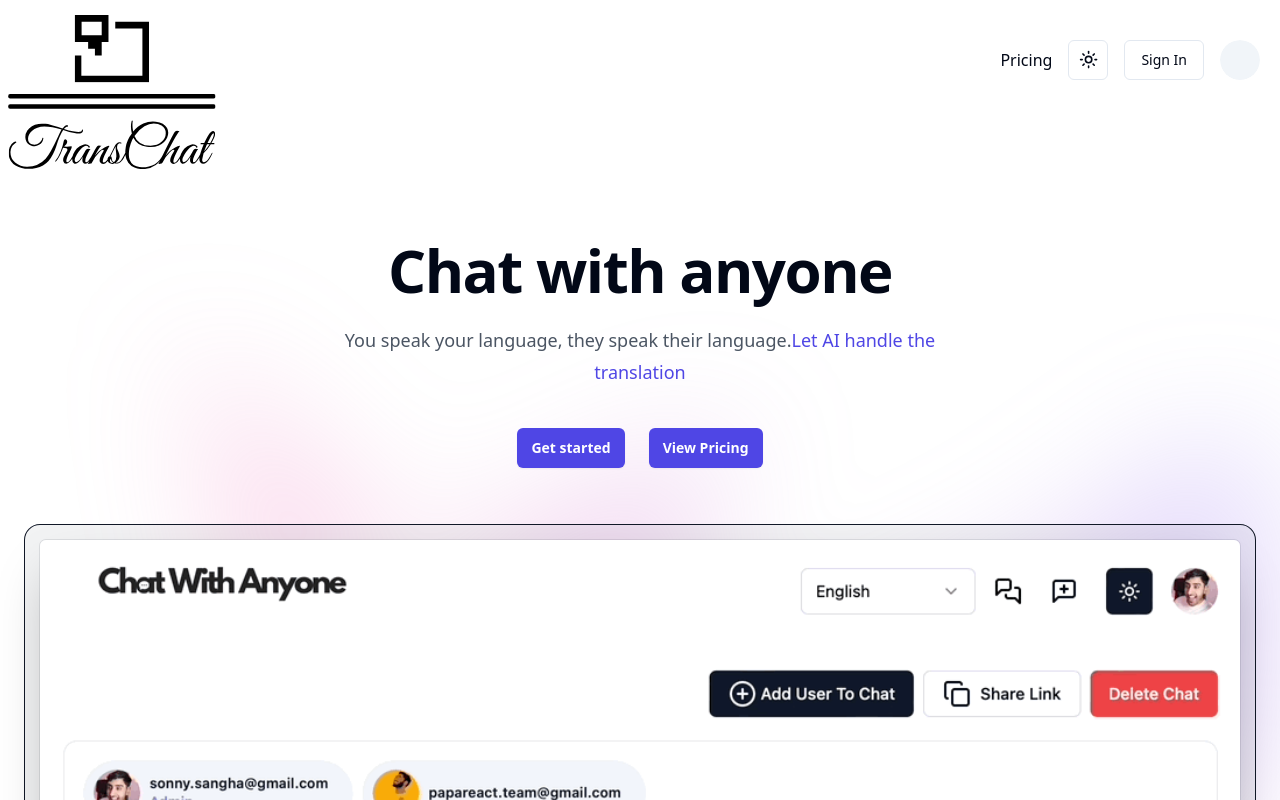
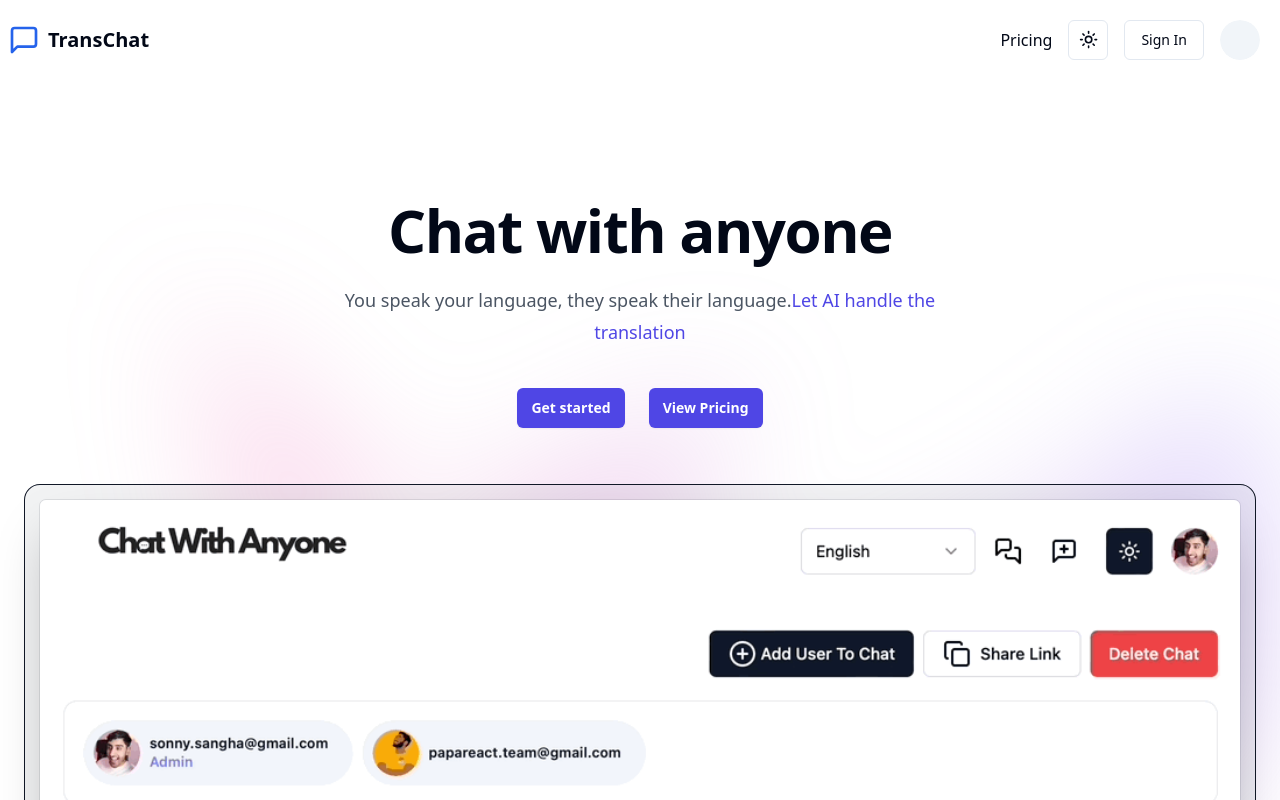
Before and after one commit to Harry-Kwesi/transChatApp-nextjs-stripe, a Next.js app: page / in a window 1280 px wide. Shown: the top 800 px of the page. Built offline with nearby package versions, Linux system fonts and the light colour scheme; no server answers.

Commit message:
changed logo

```diff
--- a/components/Header.tsx
+++ b/components/Header.tsx
@@ -14,7 +14,6 @@ const Header = async () => {
       <nav className="flex flex-col sm:flex-row items-center  p-5 pl-2 bg-white dark:bg-gray-900 max-w-7xl mx-auto">
         <Logo />
         <div className="flex-1 flex items-center justify-end space-x-4">
-
         {session ? (
           <>
             <Link href={"/chat"} prefetch={false}>
--- a/components/Logo.tsx
+++ b/components/Logo.tsx
@@ -1,12 +1,13 @@
 import Link from "next/link";
-import LogoImage from "../Images/Logos/log.svg";
-import { AspectRatio } from "./ui/aspect-ratio";
-import Image from 'next/image'
+// import LogoImage from "../Images/Logos/log.svg";
+// import { AspectRatio } from "./ui/aspect-ratio";
+// import Image from 'next/image'
+import { MessageSquare } from "lucide-react";
 
 const Logo = () => {
   return (
     <>
-      <Link href="/" prefetch={false} className="oveflow-hidden">
+      {/* <Link href="/" prefetch={false} className="oveflow-hidden">
       <div className="flex items-center w-52 h-4 mt-16 ">
       <AspectRatio ratio={14 / 9}
       className="flex items-center justify-between"
@@ -14,7 +15,11 @@ const Logo = () => {
      <Image priority src={LogoImage} alt="Logo" className="dark:filter dark:invert" />
   </AspectRatio>
         </div>
-        </Link>
+        </Link> */}
+          <div className="flex items-center">
+              <MessageSquare className="w-8 h-8 text-blue-600" />
+              <span className="ml-2 text-xl font-bold">TransChat</span>
+          </div>
     </>
   );
 };
```
Also changed, not shown: Images/Logos/Logo.png (deleted), 1 other file (tests, documents, lock files or other folders).
